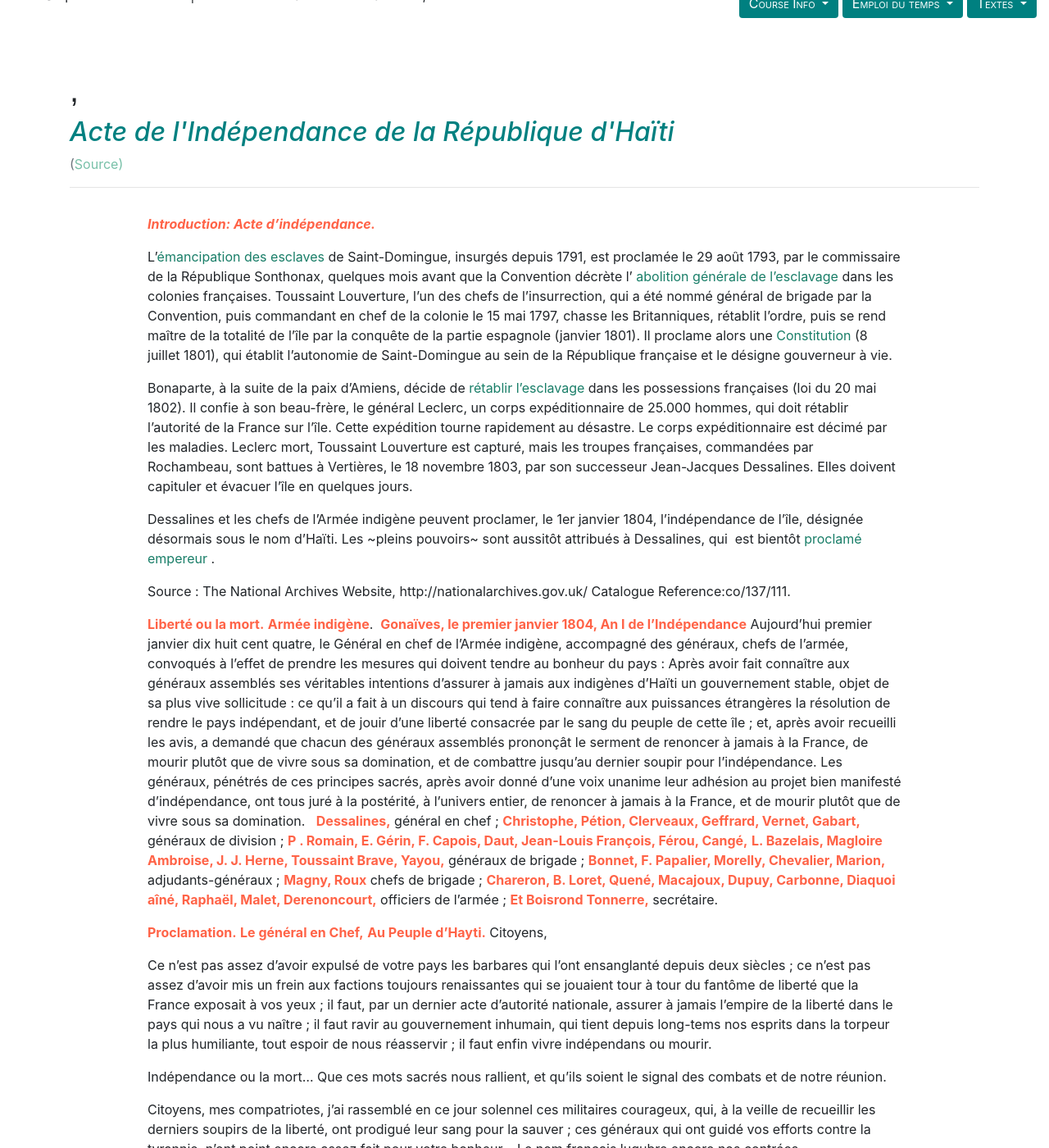
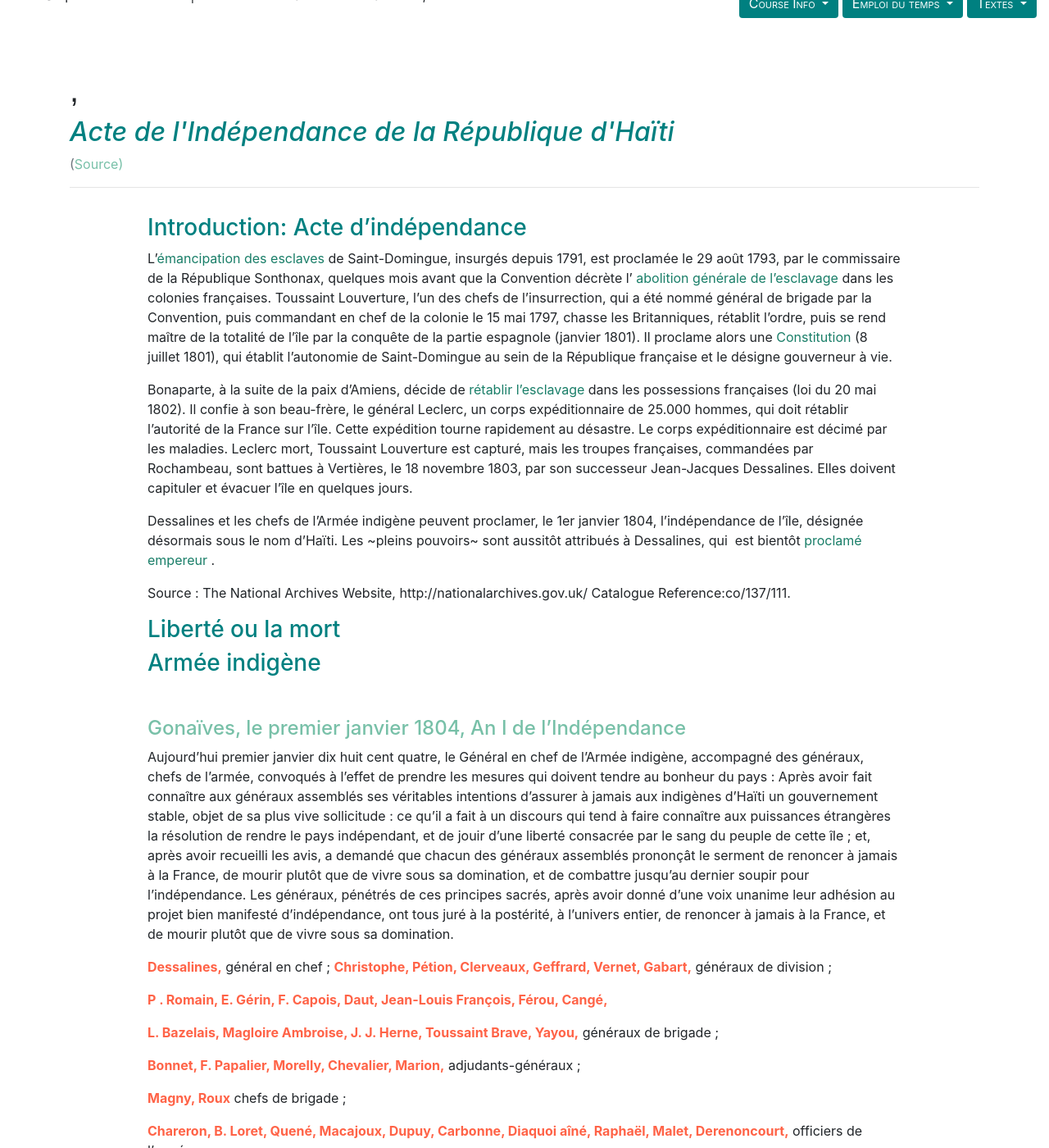
Before and after one commit to SteveWLU/fren283, a Jekyll site: the page built from texts/independance-haitienne.md, in a window 1280 px wide and 1400 px high, scrolled down 265 px. Shown: the whole window at 82% size. Built offline with Jekyll 4.4.1, drawn with Linux system fonts in a browser that asks for light colours; nearby versions of some CDN libraries; some of the changed text lies outside the part shown.

Commit message:
indep. haïti

```diff
--- a/texts/independance-haitienne.md
+++ b/texts/independance-haitienne.md
@@ -1,10 +1,10 @@
 ---
-title: "Acte de l'Indépendance de la République d'Haïti"
+title: Acte de l'Indépendance de la République d'Haïti
 source: https://mjp.univ-perp.fr/constit/ht1804.htm
 layout: text
 ---
 
-***Introduction: Acte d'indépendance.***
+### Introduction: Acte d'indépendance
 
 L'[émancipation des esclaves](https://mjp.univ-perp.fr/constit/ht1793.htm)  de Saint-Domingue, insurgés depuis 1791, est proclamée le 29 août 1793, par le commissaire de la République Sonthonax, quelques mois avant que la Convention décrète l' [abolition générale de l'esclavage](https://mjp.univ-perp.fr/france/1794esclavage.htm)  dans les colonies françaises. Toussaint Louverture, l'un des chefs de l'insurrection, qui a été nommé général de brigade par la Convention, puis commandant en chef de la colonie le 15 mai 1797, chasse les Britanniques, rétablit l'ordre, puis se rend maître de la totalité de l'île par la conquête de la partie espagnole (janvier 1801). Il proclame alors une  [Constitution](https://mjp.univ-perp.fr/constit/ht1801.htm)  (8 juillet 1801), qui établit l'autonomie de Saint-Domingue au sein de la République française et le désigne gouverneur à vie.
 
@@ -16,32 +16,40 @@ Source : The National Archives Website, http://nationalarchives.gov.uk/ Catalogu
 
 
 
-**Liberté ou la mort.**
-**Armée indigène**.
-**Gonaïves, le premier janvier 1804, An I de l'Indépendance**
+### Liberté ou la mort
+
+### Armée indigène
+
+#### Gonaïves, le premier janvier 1804, An I de l'Indépendance
+
 Aujourd'hui premier janvier dix huit cent quatre,
 le Général en chef de l'Armée indigène, accompagné des généraux, chefs de l'armée, convoqués à l'effet de prendre les mesures qui doivent tendre au bonheur du pays :
 Après avoir fait connaître aux généraux assemblés ses véritables intentions d'assurer à jamais aux indigènes d'Haïti un gouvernement stable, objet de sa plus vive sollicitude : ce qu'il a fait à un discours qui tend à faire connaître aux puissances étrangères la résolution de rendre le pays indépendant, et de jouir d'une liberté consacrée par le sang du peuple de cette île ; et, après avoir recueilli les avis, a demandé que chacun des généraux assemblés prononçât le serment de renoncer à jamais à la France, de mourir plutôt que de vivre sous sa domination, et de combattre jusqu'au dernier soupir pour l'indépendance.
 Les généraux, pénétrés de ces principes sacrés, après avoir donné d'une voix unanime leur adhésion au projet bien manifesté d'indépendance, ont tous juré à la postérité, à l'univers entier, de renoncer à jamais à la France, et de mourir plutôt que de vivre sous sa domination.
-**Dessalines,**
-général en chef ;
-**Christophe, Pétion, Clerveaux, Geffrard, Vernet, Gabart,**
-généraux de division ;
+
+**Dessalines,** général en chef ;
+**Christophe, Pétion, Clerveaux, Geffrard, Vernet, Gabart,** généraux de division ;
+
 **P . Romain, E. Gérin, F. Capois, Daut, Jean-Louis François, Férou, Cangé,**
-**L. Bazelais, Magloire Ambroise, J. J. Herne, Toussaint Brave, Yayou,**
-généraux de brigade ;
-**Bonnet, F. Papalier, Morelly, Chevalier, Marion,**
-adjudants-généraux ;
-**Magny, Roux**
-chefs de brigade ;
-**Chareron, B. Loret, Quené, Macajoux, Dupuy, Carbonne, Diaquoi aîné, Raphaël, Malet, Derenoncourt,**
-officiers de l'armée ;
-**Et Boisrond Tonnerre,**
-secrétaire.
 
-**Proclamation.**
-**Le général en Chef,**
-**Au Peuple d'Hayti.**
+**L. Bazelais, Magloire Ambroise, J. J. Herne, Toussaint Brave, Yayou,** généraux de brigade ;
+
+**Bonnet, F. Papalier, Morelly, Chevalier, Marion,** adjudants-généraux ;
+
+**Magny, Roux** chefs de brigade ;
+
+**Chareron, B. Loret, Quené, Macajoux, Dupuy, Carbonne, Diaquoi aîné, Raphaël, Malet, Derenoncourt,** officiers de l'armée ;
+
+**Et Boisrond Tonnerre,** secrétaire
+
+***
+
+### Proclamation
+
+#### Le général en Chef,
+
+#### Au Peuple d'Haïti
+
 Citoyens,
 
 Ce n'est pas assez d'avoir expulsé de votre pays les barbares qui l'ont ensanglanté depuis deux siècles ; ce n'est pas assez d'avoir mis un frein aux factions toujours renaissantes qui se jouaient tour à tour du fantôme de liberté que la France exposait à vos yeux ; il faut, par un dernier acte d'autorité nationale, assurer à jamais l'empire de la liberté dans le pays qui nous a vu naître ; il faut ravir au gouvernement inhumain, qui tient depuis long-tems nos esprits dans la torpeur la plus humiliante, tout espoir de nous réasservir ; il faut enfin vivre indépendans ou mourir.
```
